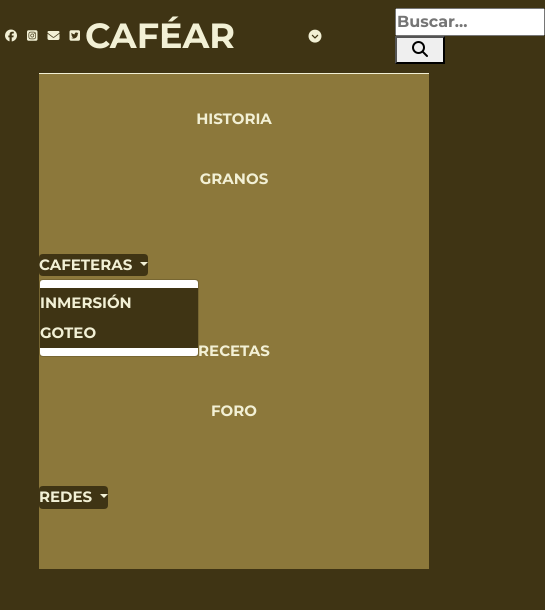
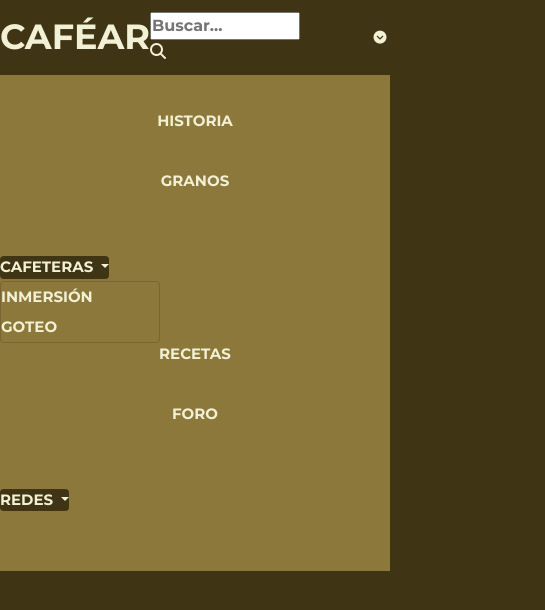
Before and after one commit to juanccasella/CafeAR, a website: page index.html in a window 390 px wide. Both pictures are taken after a click on the button "CAFETERAS". Shown: the whole page, 545 px wide, since content can reach past the window. Drawn offline with nearby package versions, Linux system fonts and the light colour scheme.

Commit message:
hedear style

```diff
--- a/index.html
+++ b/index.html
@@ -18,19 +18,18 @@
                 <a href="https://www.google.com/intl/es/gmail/about/" target="_blank"><i class="fa-solid fa-envelope"></i></a>
                 <a href="https://twitter.com/" target="_blank"><i class="fa-brands fa-square-twitter"></i></a>
             </div>
-            <div class="separador"></div>
             <div class="headLogo">
                 <a href="index.html">CAFÉAR</a ><!-- En un futuro va a ser una img -->
+                </div>
+                <div class="buscador">
+                    <input class="buscadorTexto" type="text" placeholder="Buscar...">
+                    <button class="buscadorLupa"><i class="fa-solid fa-magnifying-glass"></i></button>
             </div>
             <div class="menuHamburgesa">
                 <input type="checkbox" id="menu">
                 <label for="menu" class="headMenu">
                     <i class="fa-solid fa-circle-chevron-down"></i>
                 </label>
-            </div>
-            <div class="buscador">
-                <input class="buscadorTexto" type="text" placeholder="Buscar...">
-                <button class="buscadorLupa"><i class="fa-solid fa-magnifying-glass"></i></button>
             </div>
         </div>
         <nav>
@@ -51,7 +50,7 @@
                 <li class="navLink"><a href="./pages/foro.html">FORO</a></li>
                 <li class="navLink">
                     <div class="dropdown redes-dropdown">
-                        <a class="btn btn-secondary dropdown-toggle" href="#" role="button" data-bs-toggle="dropdown" aria-expanded="false">
+                        <a class="btn btn-secondary dropdown-toggle" role="button" data-bs-toggle="dropdown" aria-expanded="false">
                             REDES
                         </a>
                         <ul class="dropdown-menu">
--- a/style.css
+++ b/style.css
@@ -26,15 +26,18 @@ body{
     display: flex;
     justify-content: space-around;
     align-items: center;
+    height: 75px;
 }
 
-
+.headTop div{
+    width: 200px;
+}
 
 /* HEADREDES*/
 
 .headRedes{
+    height: 100%;
     display: flex;
-    align-items: center;
     justify-content: center;
     font-size: 12px;
 }
@@ -70,6 +73,9 @@ body{
 }
 
 /* MENU HAMBURGESA */
+.menuHamburgesa{
+    display: none;
+}
 
 .headMenu {
     width: 150px;
@@ -101,17 +107,30 @@ body{
 }
 
 .buscadorLupa{
-    width: 50px;
+    width: auto;
+    background-color: transparent;
+    border: none;
+}
+
+.buscadorLupa i{
+    color: var(--color-1);
+}
+
+.buscadorLupa i:hover{
+    color: var(--color-2);
 }
 
 /* NAVBAR */
 
 nav {
-    margin: 0 10%;
+    width: 80%;
+    /* display: flex;
+    justify-content: space-between; */
 }
 
 .navBar {
-    border-top: 1px solid var(--color-1);
+    width: 100%;
+    border-top: 0.5px solid var(--color-5);
     padding-left: 0;
     display: flex;
     justify-content: space-around;
@@ -136,7 +155,6 @@ nav {
     background-color: transparent;
 }
 
-
 /* NAVBAR DROPDOWN */
 
 .dropdown a{
@@ -150,9 +168,6 @@ nav {
     border-color: var(--color-5);
 }
 
-
-
-/* Anula los estilos :active de Bootstrap para el botón "Redes" */
 .redes-dropdown:active,
 .redes-dropdown:focus,
 .btn-secondary {
@@ -160,11 +175,20 @@ nav {
     border-color: transparent !important;
 }
 
+.dropdown-menu.show {
+    background-color: var(--color-5);
+    padding: 0px !important;
+}
 
+.dropdown-item {
+    background-color: transparent !important;
+}
 
-
-
-
+.dropdown-item:hover {
+    background-color: var(--color-2) !important;
+    color: var(--color-6) !important;
+    border-radius: 0.25rem;
+}
 
 
 
@@ -179,6 +203,14 @@ nav {
 /* RESPONSIVE PARA CELULARES */
 
 @media (max-width: 700px){ /*Esto va en 700px*/
+
+    .menuHamburgesa{
+        display: flex;
+    }
+
+    .headRedes {
+        display: none;
+    }
 
     .headTop {
         justify-content: space-around;
@@ -221,9 +253,4 @@ nav {
         color: var(--color-5);
         background-color: var(--color-1) !important;
     }
-
-    .dropdown-menu{
-        display: block;
-        justify-content: center;
-    }
 }
```
